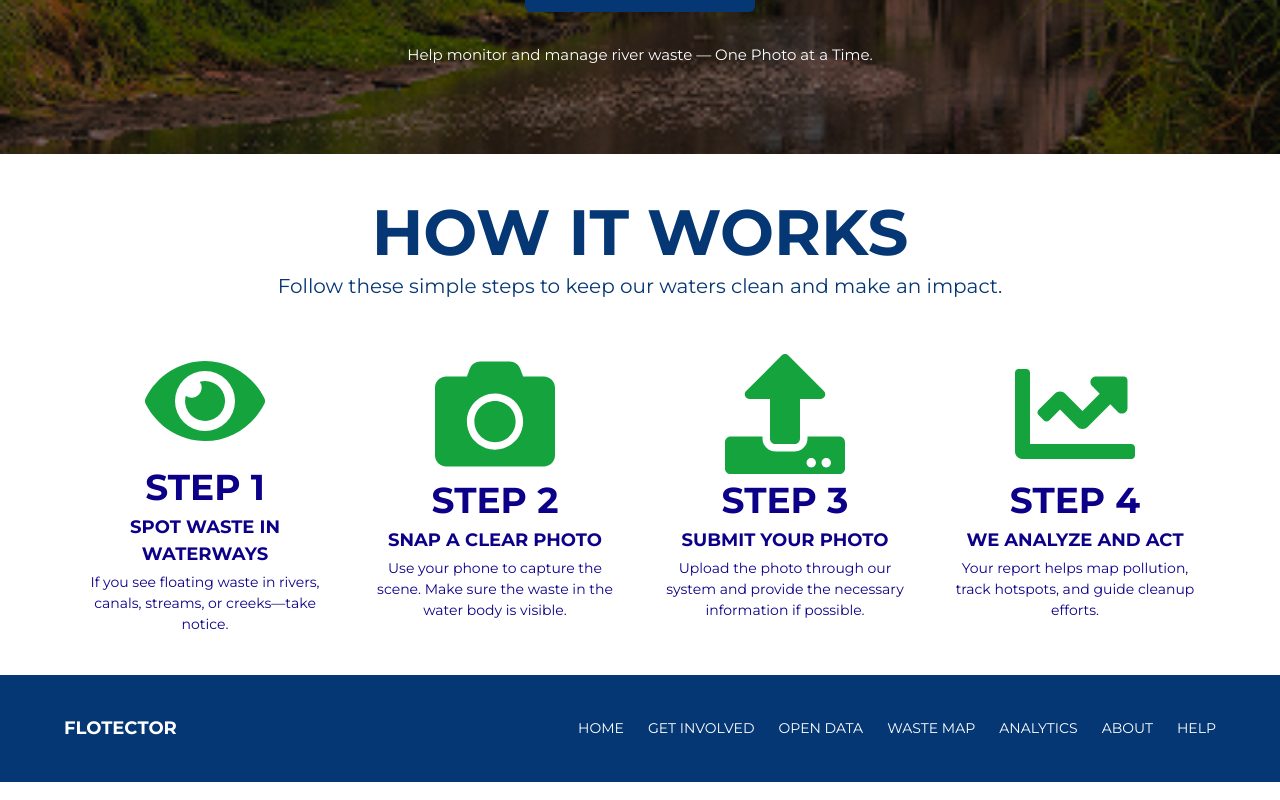
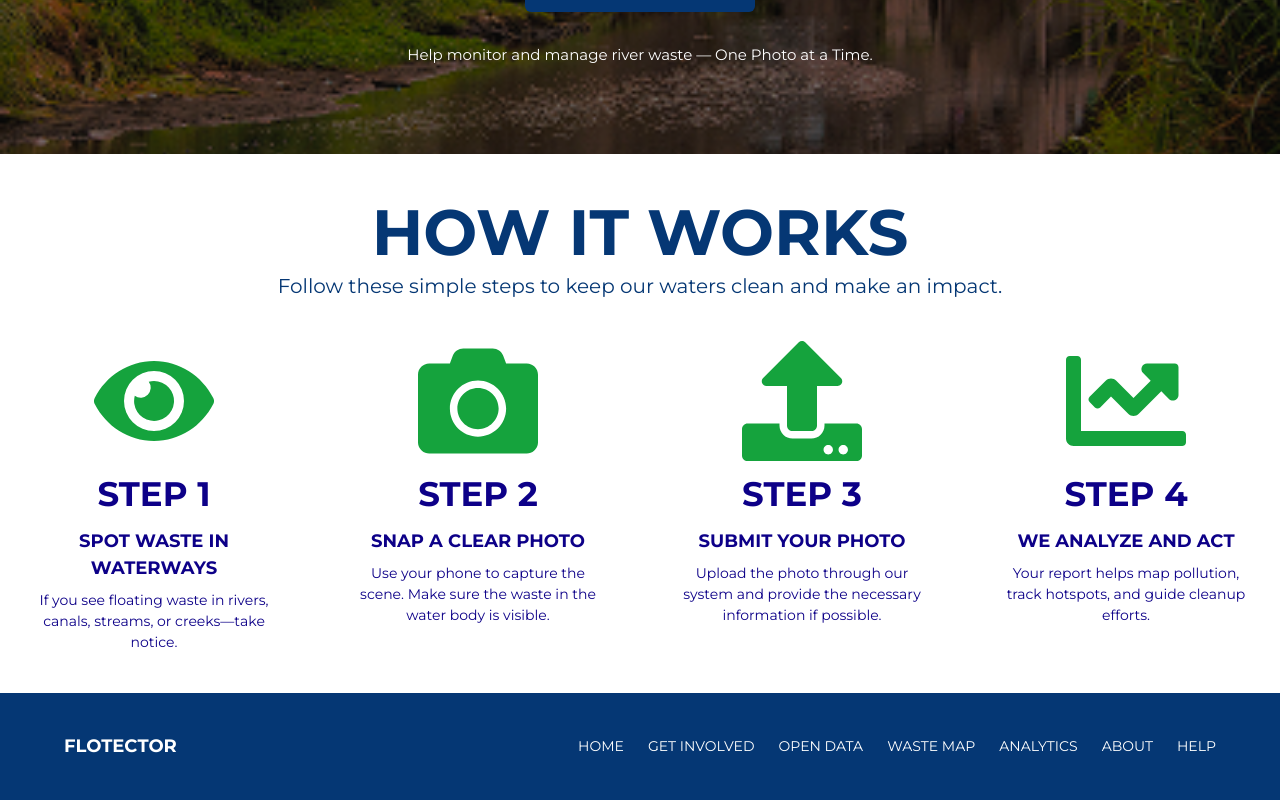
Before and after one commit to charlesascano/flotector, a React (Vite) app in the folder frontend/: page / in a window 1280 px wide. Shown: the part 318-1118 px from the top of the page. Built offline with nearby package versions, Linux system fonts and the light colour scheme.

Commit message:
style: change stack to grid for step card components & stack for home page

```diff
--- a/frontend/src/components/HowItWorks.jsx
+++ b/frontend/src/components/HowItWorks.jsx
@@ -1,6 +1,7 @@
-import { Box, Heading, Text, VStack, HStack, Icon, useBreakpointValue } from '@chakra-ui/react';
+import { Box, Heading, Text, VStack, Icon, SimpleGrid } from '@chakra-ui/react';
 import { FaEye, FaCamera, FaUpload, FaChartLine } from 'react-icons/fa';
 
+// Step data
 const steps = [
   {
     icon: FaEye,
@@ -28,41 +29,52 @@ const steps = [
   },
 ];
 
-const HowItWorks = () => {
-  const isStacked = useBreakpointValue({ base: true, md: false });
-
+// Step card component
 const StepCard = ({ icon, title, subtitle, description }) => (
-    <VStack textAlign="center" spacing={1} maxW="250px">
-      <Icon as={icon} boxSize={{ base: '90px', sm: '100px', md: '120px' }} color="#15A33D;" />
-      <Text fontWeight="bold" fontSize={{ base: '32px', md: '36px' }} color="#0D0088" lineHeight="shorter">{title}</Text>
-      <Text fontWeight="700" fontSize={{ base: '16px', md: '18px' }} color="#0D0088">{subtitle}</Text>
-      <Text fontSize={{ base: '10px', md: '14px' }} color="#0D0088">{description}</Text>
+  <VStack textAlign="center" spacing={2} maxW="260px" mx="auto">
+    <Icon as={icon} boxSize={{ base: '70px', sm: '90px', md: '100px', lg: '120px' }} color="#15A33D" />
+    <Text fontWeight="bold" fontSize={{ base: '28px', md: '34px' }} color="#0D0088">
+      {title}
+    </Text>
+    <Text fontWeight="700" fontSize={{ base: '16px', md: '18px' }} color="#0D0088">
+      {subtitle}
+    </Text>
+    <Text fontSize={{ base: '12px', md: '14px' }} color="#0D0088">
+      {description}
+    </Text>
   </VStack>
 );
 
-  return (
+const HowItWorks = () => (
   <Box py={10} px={5} bg="white">
-      <Heading fontWeight="600" fontSize={{ base: "4xl", sm: "4xl", md: "64px" }} textAlign="center" color="#053774">
+    <Heading
+      fontWeight="600"
+      fontSize={{ base: '3xl', sm: '4xl', md: '5xl', lg: '64px' }}
+      textAlign="center"
+      color="#053774"
+    >
       HOW IT WORKS
     </Heading>
-      <Text fontSize={{ base: "14px", sm: "14px", md: "20px" }} textAlign="center" mb={10} color="#053774">
+
+    <Text
+      fontSize={{ base: '14px', md: '18px', lg: '20px' }}
+      textAlign="center"
+      mb={10}
+      color="#053774"
+    >
       Follow these simple steps to keep our waters clean and make an impact.
     </Text>
-      {isStacked ? (
-        <VStack spacing={10}>
-          {steps.map((step, index) => (
-            <StepCard key={index} {...step} />
+
+    <SimpleGrid
+      columns={{ base: 1, sm: 2, lg: 4 }}
+      spacing={{ base: 10, sm: 12, md: 14 }}
+      justifyItems="center"
+    >
+      {steps.map((step, i) => (
+        <StepCard key={i} {...step} />
       ))}
-        </VStack>
-      ) : (
-        <HStack spacing={10} justify="center">
-          {steps.map((step, index) => (
-            <StepCard key={index} {...step} />
-          ))}
-        </HStack>
-      )}
+    </SimpleGrid>
   </Box>
 );
-};
 
 export default HowItWorks;
--- a/frontend/src/pages/Home.jsx
+++ b/frontend/src/pages/Home.jsx
@@ -1,5 +1,5 @@
 import React from 'react';
-import {Box,Flex} from "@chakra-ui/react";
+import {VStack} from "@chakra-ui/react";
 import Hero from '../components/Hero';
 import HowItWorks from '../components/HowItWorks';
 import Layout from '../components/Layout';
@@ -8,10 +8,10 @@ export default function Home() {
   return (
     <>
     <Layout>
-      <Box pt="72px">
+      <VStack spacing={0} pt="72px" align="stretch">
         <Hero />
         <HowItWorks />
-      </Box>
+      </VStack>
     </Layout>
     </>
   );
```
Lines whose indentation alone changed are shown as unchanged.
